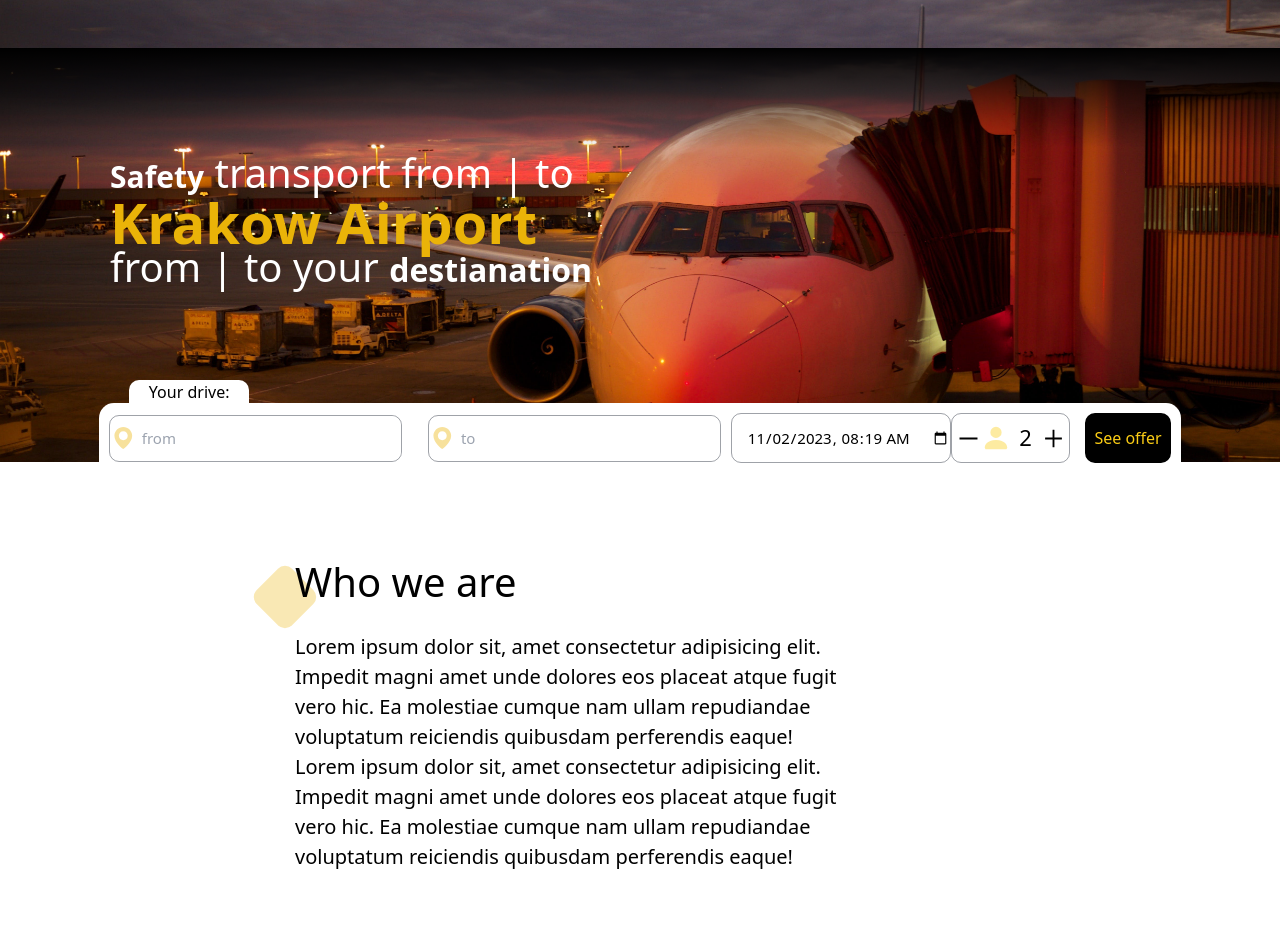
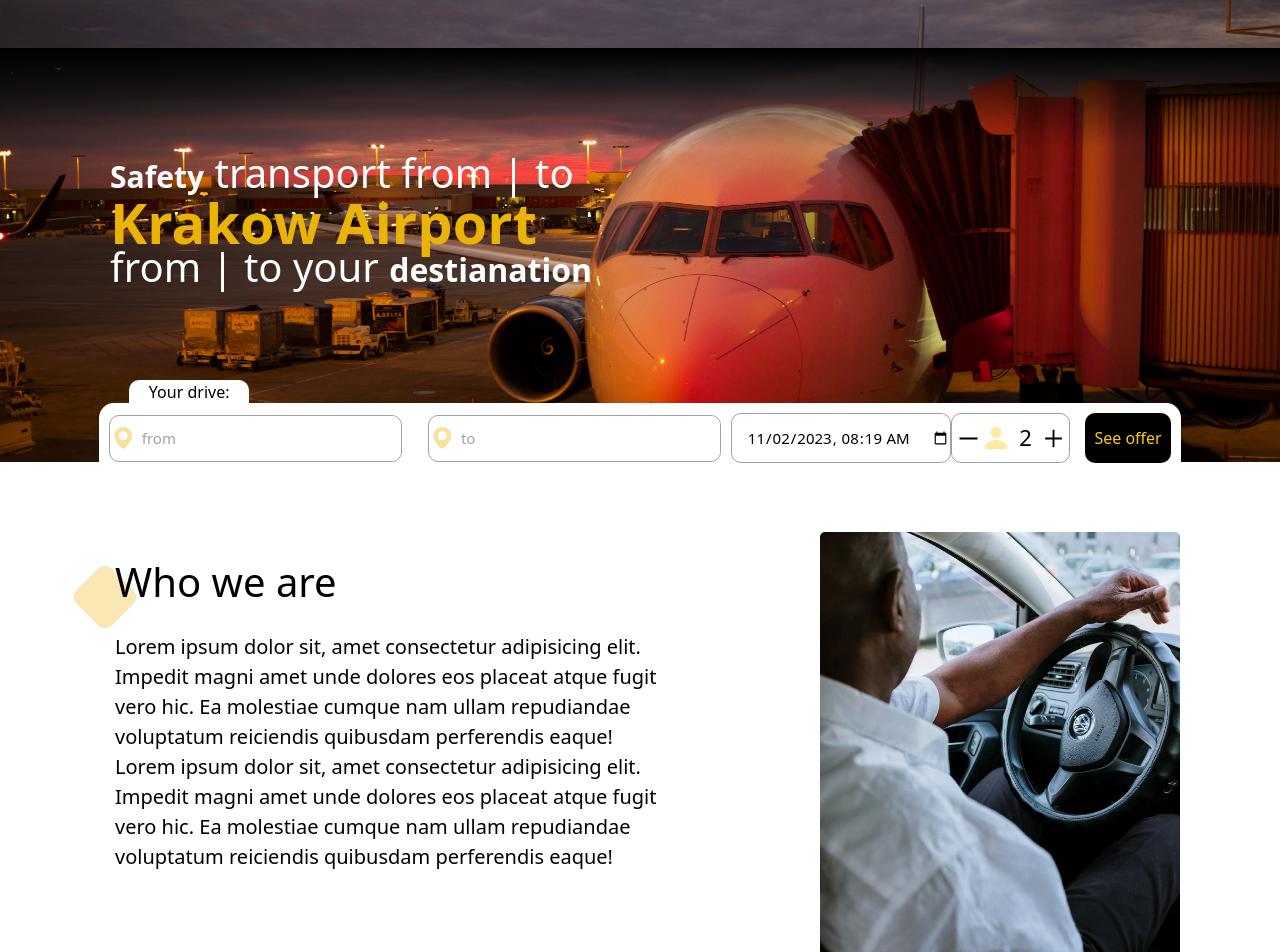
Before and after one commit to PersonalTaxi/website, a Next.js app: page /MainPage/main in a window 1280 px wide. Shown: the top 952 px of the page. Built offline with nearby package versions, Linux system fonts and the light colour scheme.

Commit message:
first commit

```diff
--- a/src/components/aboutinmian.tsx
+++ b/src/components/aboutinmian.tsx
@@ -22,7 +22,7 @@ export default function Aboutinmian() {
             </p>
           </div>
         </div>
-        <div className="hidden lg:visible lg:w-1/3 h-5/6 relative rounded-[5px] overflow-hidden">
+        <div className="hidden lg:block lg:w-1/3 h-5/6 relative rounded-[5px] overflow-hidden">
           <Image
             src="/aboutus.png"
             alt="about-main"
```
